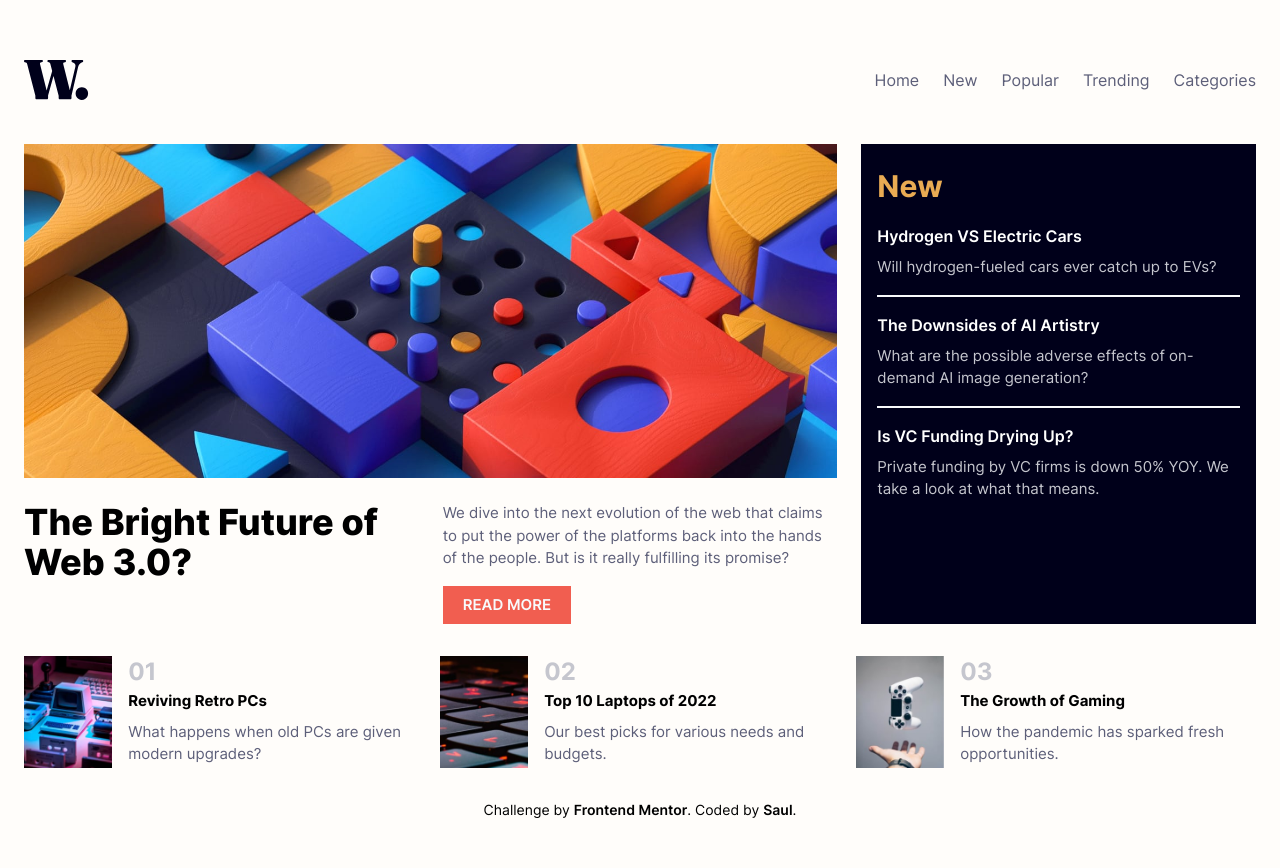
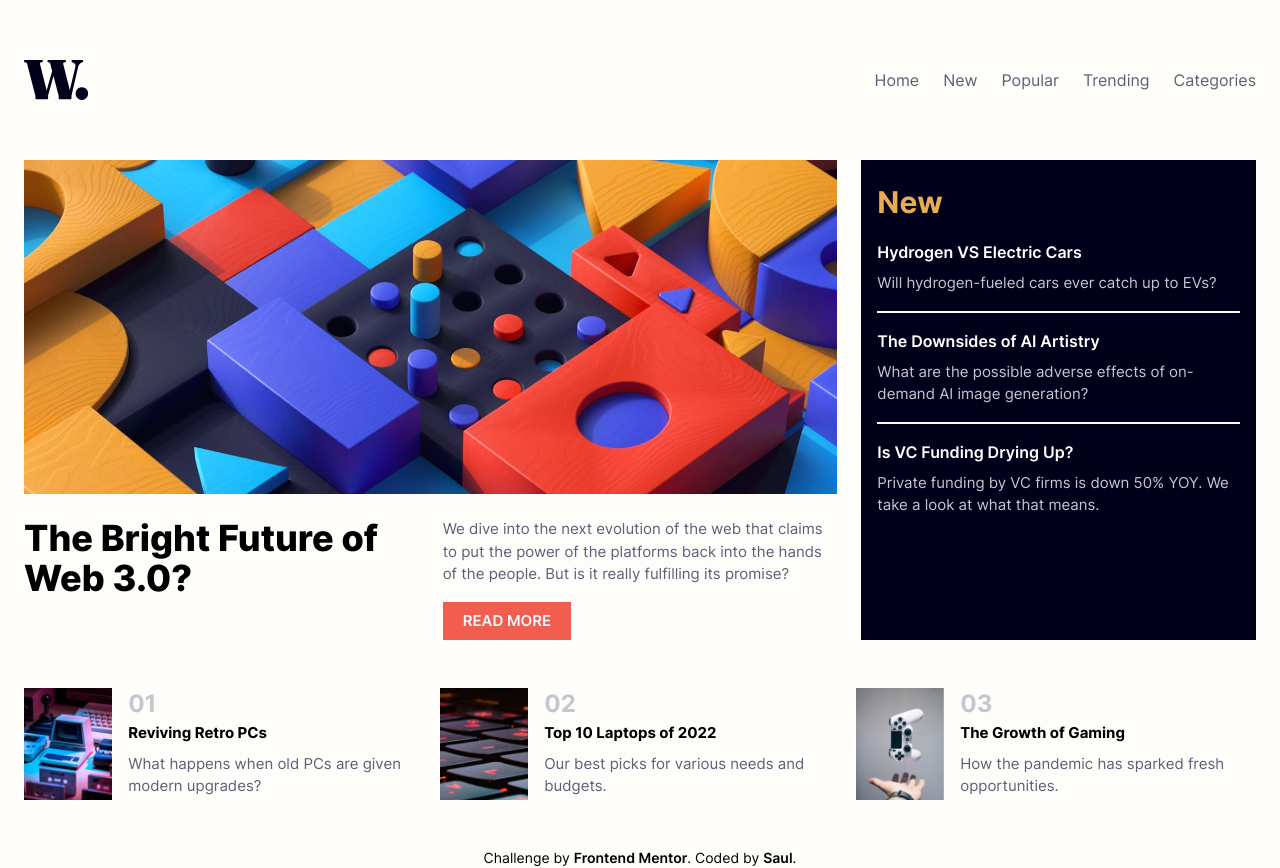
Before and after one commit to MgMyatHtayKhant/news-homepage, a React (Vite) app: page / in a window 1280 px wide. Before the commit the page ends 820 px from the top, so only its background shows below. Built offline with nearby package versions, Linux system fonts and the light colour scheme.

Commit message:
Update some space in styling

```diff
--- a/src/Hero.jsx
+++ b/src/Hero.jsx
@@ -5,7 +5,7 @@ const Hero = () => {
 
     return (
         <>
-            <main className="my-8 px-3 sm:px-6">
+            <main className="my-12 px-3 sm:px-6">
                 <section className="grid grid-cols-1 gap-4 md:gap-6 md:grid-cols-3">
                     <div className="justify-self-center md:col-start-1 md:col-end-3">
                         <picture>
@@ -27,8 +27,8 @@ const Hero = () => {
                             READ MORE
                         </button>
                     </div>
-                    <div className="bg-veryDarkBlue pt-6 px-4 pb-2 my-8
-                md:my-0 md:col-start-3 md:row-start-1 md:row-end-3">
+                    <div className="bg-veryDarkBlue pt-6 px-4 pb-2 mt-8
+                md:mt-0 md:col-start-3 md:row-start-1 md:row-end-3">
                         <h2 className="text-softOrange font-bold mb-5 text-xl md:text-3xl">New</h2>
                         {
                             news.map((each, index) => (
@@ -44,7 +44,7 @@ const Hero = () => {
                         }
                     </div>
                 </section>
-                <section className="mt-8 grid grid-cols-1 gap-4 lg:grid-cols-3">
+                <section className="mt-12 grid grid-cols-1 gap-4 lg:grid-cols-3">
                     {
                         devices.map(device => (
                             <div key={device.id} className="flex gap-4">
```
Also changed, not shown: screenshot.png.
